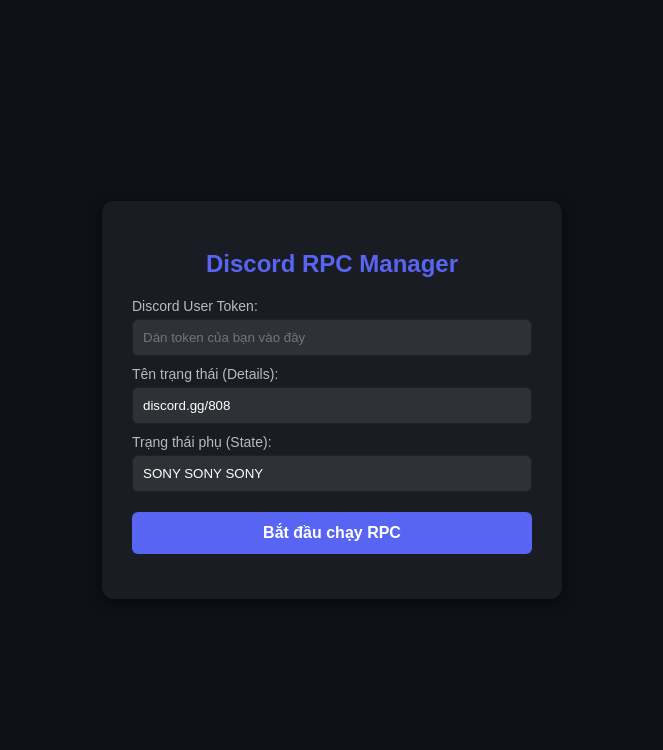
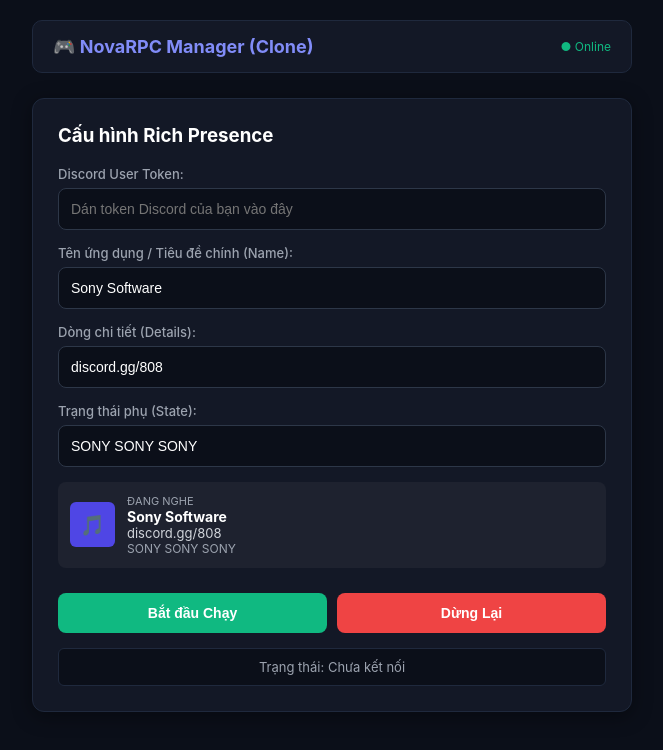
Before and after one commit to dinhhieudepzai-ux/-my-discord-rpc, a website: page index.html in a window 1280 px wide. Shown: the whole page, without its empty margins (308-971 px from the left). Drawn offline with Linux system fonts and the light colour scheme.

Commit message:
Update index.html

```diff
--- a/index.html
+++ b/index.html
@@ -3,84 +3,168 @@
 <head>
     <meta charset="UTF-8">
     <meta name="viewport" content="width=device-width, initial-scale=1.0">
-    <title>Web Discord RPC Manager</title>
+    <title>NovaRPC Clone - Manager</title>
     <style>
+        * { box-sizing: border-box; }
         body {
-            background-color: #0f1117;
+            background-color: #0b0f19;
             color: #ffffff;
-            font-family: Arial, sans-serif;
+            font-family: -apple-system, BlinkMacSystemFont, "Segoe UI", Roboto, sans-serif;
+            margin: 0;
+            padding: 20px;
             display: flex;
-            justify-content: center;
+            flex-direction: column;
             align-items: center;
-            height: 100vh;
-            margin: 0;
+            min-height: 100vh;
         }
+        .container {
+            width: 100%;
+            max-width: 600px;
+        }
+        .header {
+            display: flex;
+            justify-content: space-between;
+            align-items: center;
+            margin-bottom: 25px;
+            background: #131826;
+            padding: 15px 20px;
+            border-radius: 10px;
+            border: 1px solid #1f293d;
+        }
+        .header h1 { font-size: 18px; margin: 0; color: #818cf8; }
         .card {
-            background-color: #1a1c23;
-            padding: 30px;
+            background-color: #131826;
+            padding: 25px;
             border-radius: 12px;
-            box-shadow: 0 4px 15px rgba(0,0,0,0.5);
-            width: 400px;
+            border: 1px solid #1f293d;
+            box-shadow: 0 4px 20px rgba(0,0,0,0.4);
+            margin-bottom: 20px;
         }
-        h2 { text-align: center; margin-bottom: 20px; color: #5865F2; }
-        label { display: block; margin-top: 10px; font-size: 14px; color: #b9bbbe; }
+        label { display: block; margin-top: 15px; font-size: 13px; color: #9ca3af; font-weight: 500; }
         input {
             width: 100%;
-            padding: 10px;
-            margin-top: 5px;
-            background-color: #2f3136;
-            border: 1px solid #202225;
-            border-radius: 6px;
+            padding: 12px;
+            margin-top: 6px;
+            background-color: #0b0f19;
+            border: 1px solid #2d3748;
+            border-radius: 8px;
             color: white;
-            box-sizing: border-box;
+            font-size: 14px;
+        }
+        input:focus { border-color: #6366f1; outline: none; }
+        .btn-group {
+            display: flex;
+            gap: 10px;
+            margin-top: 25px;
         }
         button {
-            width: 100%;
+            flex: 1;
             padding: 12px;
-            margin-top: 20px;
-            background-color: #5865F2;
             border: none;
-            border-radius: 6px;
+            border-radius: 8px;
             color: white;
-            font-size: 16px;
+            font-size: 14px;
             font-weight: bold;
             cursor: pointer;
+            transition: opacity 0.2s;
         }
-        button:hover { background-color: #4752c4; }
-        #status { text-align: center; margin-top: 15px; font-size: 14px; }
+        button:hover { opacity: 0.9; }
+        .btn-start { background-color: #10b981; }
+        .btn-stop { background-color: #ef4444; }
+        .status-box {
+            margin-top: 15px;
+            padding: 10px;
+            border-radius: 6px;
+            font-size: 13px;
+            text-align: center;
+            background: #0b0f19;
+            border: 1px solid #1f293d;
+        }
+        .rpc-preview {
+            display: flex;
+            align-items: center;
+            background: #1e222f;
+            padding: 12px;
+            border-radius: 8px;
+            margin-top: 15px;
+            gap: 12px;
+        }
+        .rpc-icon {
+            width: 45px;
+            height: 45px;
+            background: #4f46e5;
+            border-radius: 6px;
+            display: flex;
+            align-items: center;
+            justify-content: center;
+            font-weight: bold;
+            font-size: 20px;
+        }
+        .rpc-info div { font-size: 13px; color: #d1d5db; }
+        .rpc-info .title { font-weight: bold; color: white; font-size: 14px; }
     </style>
 </head>
 <body>
 
-    <div class="card">
-        <h2>Discord RPC Manager</h2>
+    <div class="container">
+        <div class="header">
+            <h1>🎮 NovaRPC Manager (Clone)</h1>
+            <span style="font-size: 12px; color: #10b981;">● Online</span>
+        </div>
 
-        <label>Discord User Token:</label>
-        <input type="password" id="token" placeholder="Dán token của bạn vào đây">
+        <div class="card">
+            <h3 style="margin-top: 0; color: #fff;">Cấu hình Rich Presence</h3>
 
-        <label>Tên trạng thái (Details):</label>
-        <input type="text" id="details" value="discord.gg/808">
+            <label>Discord User Token:</label>
+            <input type="password" id="token" placeholder="Dán token Discord của bạn vào đây">
 
-        <label>Trạng thái phụ (State):</label>
-        <input type="text" id="state" value="SONY SONY SONY">
+            <label>Tên ứng dụng / Tiêu đề chính (Name):</label>
+            <input type="text" id="appName" value="Sony Software">
 
-        <button onclick="startRPC()">Bắt đầu chạy RPC</button>
-        <div id="status"></div>
+            <label>Dòng chi tiết (Details):</label>
+            <input type="text" id="details" value="discord.gg/808">
+
+            <label>Trạng thái phụ (State):</label>
+            <input type="text" id="state" value="SONY SONY SONY">
+
+            <div class="rpc-preview">
+                <div class="rpc-icon">🎵</div>
+                <div class="rpc-info">
+                    <div style="font-size: 11px; color: #9ca3af;">ĐANG NGHE</div>
+                    <div class="title" id="prevName">Sony Software</div>
+                    <div id="prevDetails">discord.gg/808</div>
+                    <div id="prevStates" style="font-size: 12px; color: #9ca3af;">SONY SONY SONY</div>
+                </div>
+            </div>
+
+            <div class="btn-group">
+                <button class="btn-start" onclick="startRPC()">Bắt đầu Chạy</button>
+                <button class="btn-stop" onclick="stopRPC()">Dừng Lại</button>
+            </div>
+
+            <div id="status" class="status-box" style="color: #9ca3af;">Trạng thái: Chưa kết nối</div>
+        </div>
     </div>
 
     <script>
         let ws = null;
         let heartbeatInterval = null;
 
+        // Cập nhật giao diện xem trước khi gõ phím
+        document.getElementById('appName').addEventListener('input', (e) => document.getElementById('prevName').innerText = e.target.value);
+        document.getElementById('details').addEventListener('input', (e) => document.getElementById('prevDetails').innerText = e.target.value);
+        document.getElementById('state').addEventListener('input', (e) => document.getElementById('prevStates').innerText = e.target.value);
+
         function startRPC() {
-            const token = document.getElementById('token').value;
+            const token = document.getElementById('token').value.trim();
+            const appName = document.getElementById('appName').value;
             const details = document.getElementById('details').value;
             const state = document.getElementById('state').value;
-            const statusDiv = document.getElementById('status');
+            const statusBox = document.getElementById('status');
 
             if (!token) {
-                statusDiv.style.color = '#ed4245';
-                statusDiv.innerText = 'Vui lòng nhập Discord Token!';
+                statusBox.style.color = '#ef4444';
+                statusBox.innerText = 'Lỗi: Vui lòng nhập Discord Token!';
                 return;
             }
 
@@ -89,8 +173,8 @@
                 clearInterval(heartbeatInterval);
             }
 
-            statusDiv.style.color = '#fEE75C';
-            statusDiv.innerText = 'Đang kết nối tới Discord...';
+            statusBox.style.color = '#f59e0b';
+            statusBox.innerText = 'Đang kết nối tới cổng WebSocket Discord...';
 
             ws = new WebSocket('wss://gateway.discord.gg/?v=9&encoding=json');
 
@@ -101,7 +185,7 @@
                 if (op === 10) {
                     const interval = d.heartbeat_interval;
 
-                    // Gửi mã xác thực đăng nhập token
+                    // Gửi token xác thực tài khoản
                     ws.send(JSON.stringify({
                         op: 2,
                         d: {
@@ -110,20 +194,20 @@
                         }
                     }));
 
-                    // Giữ nhịp kết nối
+                    // Giữ kết nối (Heartbeat)
                     heartbeatInterval = setInterval(() => {
                         ws.send(JSON.stringify({ op: 1, d: null }));
                     }, interval);
 
-                    // Gửi thông tin trạng thái RPC lên tài khoản
+                    // Gửi gói tin cập nhật trạng thái hoạt động (Activity)
                     setTimeout(() => {
                         ws.send(JSON.stringify({
                             op: 3,
                             d: {
                                 since: Date.now(),
                                 activities: [{
-                                    name: "Sony Software",
-                                    type: 2, // 2: Listening
+                                    name: appName,
+                                    type: 2, // 2 tương ứng với Listening (Đang nghe nhạc)
                                     details: details,
                                     state: state,
                                     timestamps: { start: Math.floor(Date.now() / 1000) }
@@ -132,18 +216,27 @@
                                 afk: false
                             }
                         }));
-                        statusDiv.style.color = '#57f287';
-                        statusDiv.innerText = 'Thành công! Trạng thái đã lên Discord.';
-                    }, 2000);
+                        statusBox.style.color = '#10b981';
+                        statusBox.innerText = ' thành công! Trạng thái đã hiện lên Discord.';
+                    }, 1500);
                 }
             };
 
             ws.onerror = function() {
-                statusDiv.style.color = '#ed4245';
-                statusDiv.innerText = 'Lỗi kết nối WebSocket!';
+                statusBox.style.color = '#ef4444';
+                statusBox.innerText = 'Lỗi kết nối WebSocket hoặc Token không hợp lệ!';
             };
         }
+
+        function stopRPC() {
+            if (ws) {
+                ws.close();
+                clearInterval(heartbeatInterval);
+                ws = null;
+                document.getElementById('status').style.color = '#ef4444';
+                document.getElementById('status').innerText = 'Đã dừng RPC.';
+            }
+        }
     </script>
-
 </body>
 </html>
```
